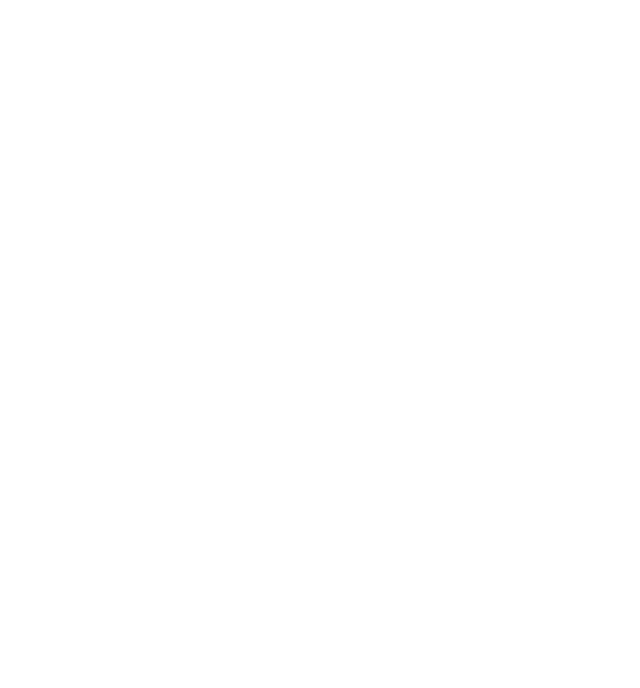
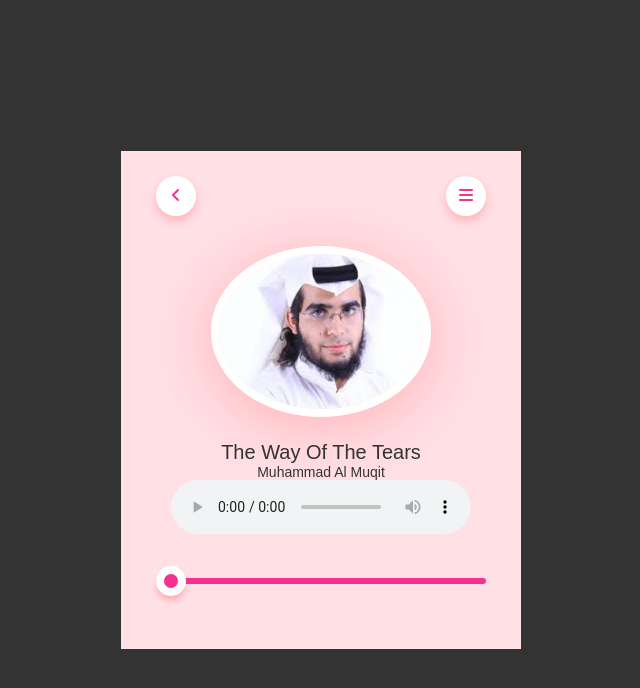
Before and after one commit to MuhammadHuzaifa22/Nasheed-Player, a plain HTML site: page index.html in a window 1280 px wide. Shown: the whole page, without its empty margins (319-959 px from the left). Drawn offline with Linux system fonts and the light colour scheme.

Commit message:
50% work completed

```diff
--- a/Assets/style.css
+++ b/Assets/style.css
@@ -0,0 +1,83 @@
+*{
+    margin: 0;
+    padding: 0;
+    font-family: 'Poppins',sans-serif;
+    box-sizing: border-box;
+}
+
+.container{
+    width: 100%;
+    height: 100vh;
+    background: #333;
+    display: flex;
+    align-items: center;
+    justify-content: center;
+    flex-wrap: wrap;
+}
+
+.nasheed-player{
+    background: #ffe0e5;
+    width: 400px;
+    padding: 25px 35px;
+    text-align: center;
+}
+
+nav{
+    display: flex;
+    justify-content: space-between;
+    margin-bottom: 30px;
+
+}
+
+
+nav .circle{
+    border-radius: 50%;
+    width: 40px;
+    height: 40px;
+    line-height: 40px;
+    background: #fff;
+    color: #f53192;
+    box-shadow: 0 5px 10px rgba(255,26,26,0.22);
+}
+
+
+.nasheed-img{
+    width: 220px;
+    border-radius: 50%;
+    border: 8px solid #fff;
+    box-shadow: 0 10px 60px rgba(255,26,26,0.22);
+}
+
+.nasheed-player h1{
+    font-size: 20px;
+    font-weight: 400;
+    color: #333;
+    margin-top: 20px;
+}
+
+.nasheed-player p{
+    font-size: 14px;
+    color: #333;
+
+}
+
+#progress{
+    -webkit-appearance: none;
+    width: 100%;
+    height: 6px;
+    background: #f53192;
+    border-radius: 4px;
+    cursor: pointer;
+    margin: 40px 0;
+}
+
+
+#progress::-webkit-slider-thumb{
+    -webkit-appearance: none;
+    background:#f53192;
+    width: 30px;
+    height: 30px;
+    border-radius: 50%;
+    border: 8px solid #fff;
+    box-shadow: 0 5px 5px rgba(255,26,26,0.22);
+}
--- a/index.html
+++ b/index.html
@@ -8,10 +8,33 @@
 
     <!-- CSS Link -->
     <link rel="stylesheet" href="./Assets/style.css">
+
+    <!-- Font Awesome CDN -->
+    <script src="https://kit.fontawesome.com/0ae0890014.js" crossorigin="anonymous"></script>
 </head>
 <body>
 
+<div class="container">
+    <div class="nasheed-player">
+        <nav>
+            <div class="circle">
+                <i class="fa-solid fa-angle-left"></i>
+            </div>
+            <div class="circle">
+                <i class="fa-solid fa-bars"></i>
+            </div>
+        </nav>
+<img src="./Assets/Images/images.jpeg" alt="" class="nasheed-img">
+<h1>The Way Of The Tears</h1>
+<p>Muhammad Al Muqit</p>
 
+<audio controls>
+    <source src="./Assets/Audio/The Way of The Tears - Exclusive Nasheed - Muhammad al Muqit.mp3" type="audio/mp3">
+</audio>
+<input type="range" value="0" id="progress">
+
+    </div>
+</div>
 
 
 </body>
```
Also changed, not shown: Assets/Images/images.jpeg (added), Youtube Video Link.txt (added), 1 other file.
